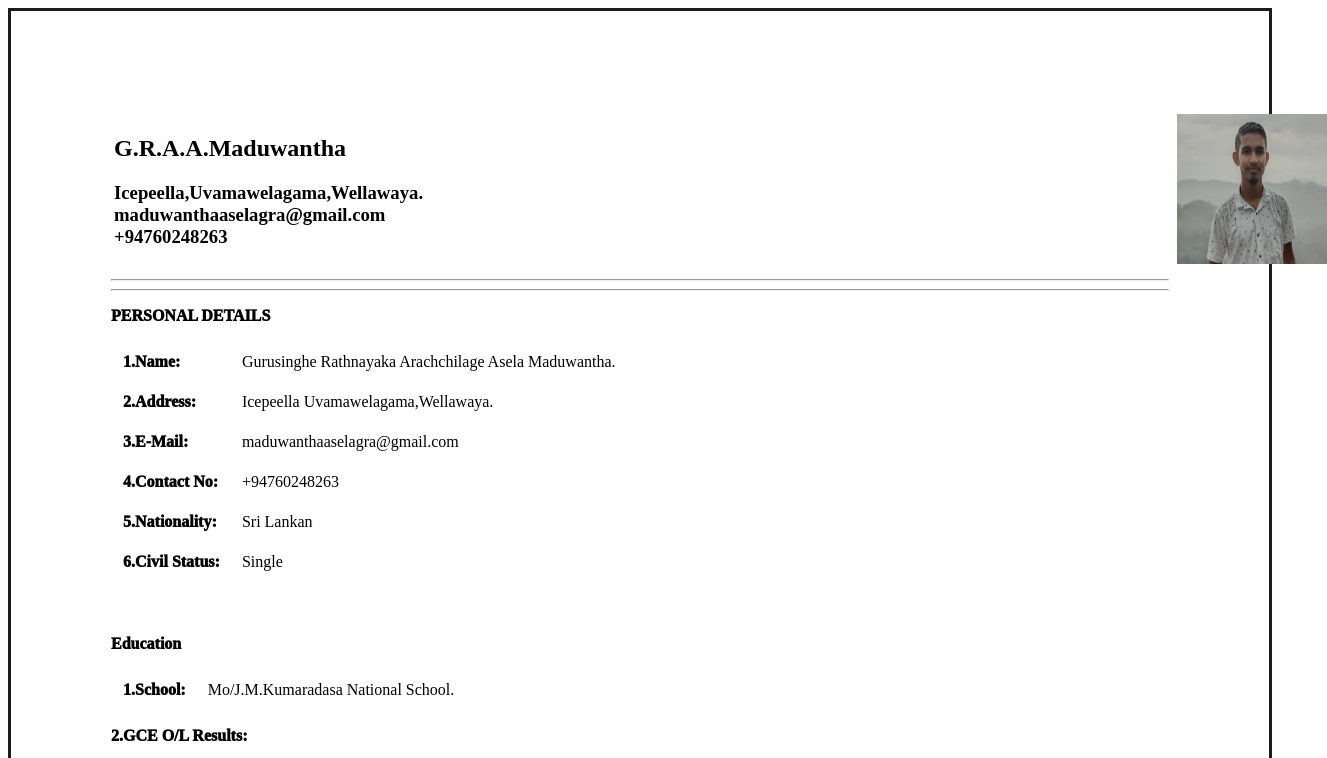
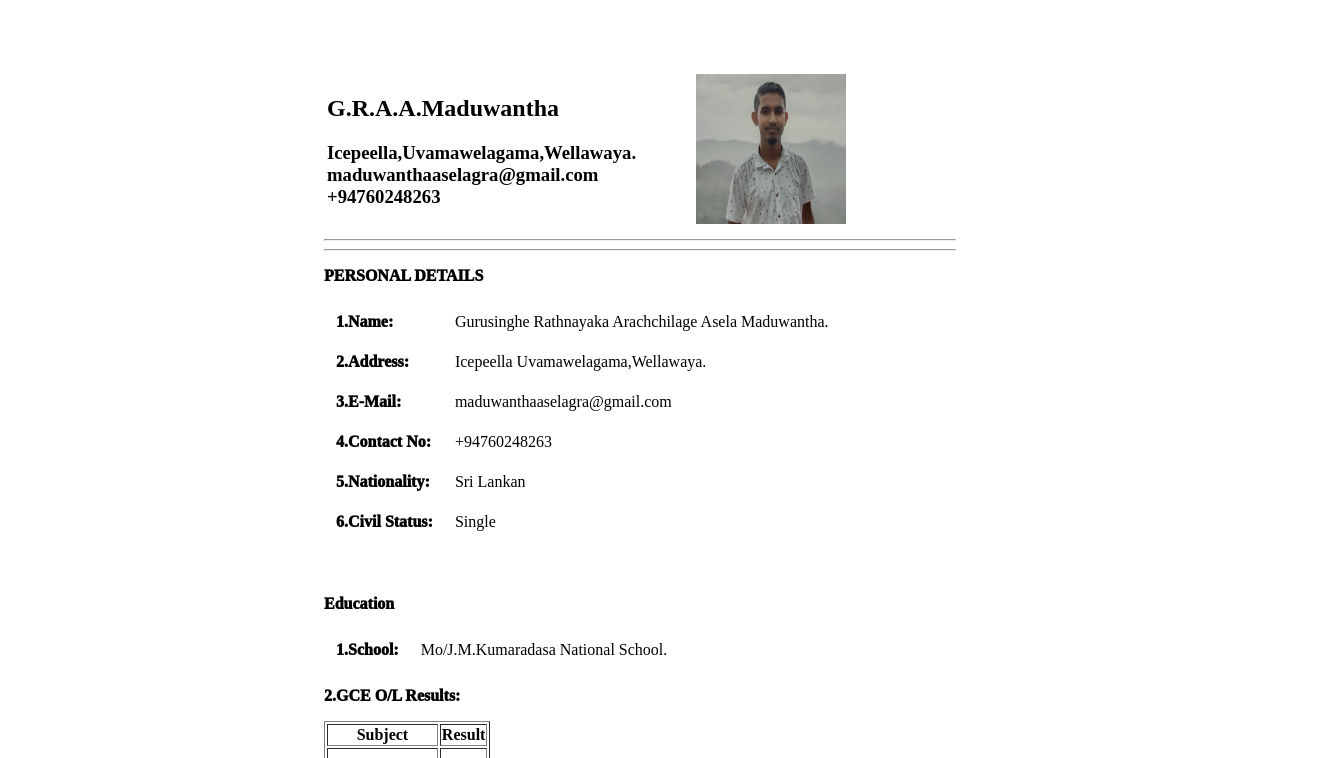
Before and after one commit to Maduwanthagraa/myblog.github.io, a plain HTML site: page CV.html in a window 1280 px wide. Shown: the top 758 px of the page, 1327 px wide, since content can reach past the window. Drawn offline with Linux system fonts and the light colour scheme.

Commit message:
Add files via upload
Signed-off-by: Maduwanthagraa <112416067+Maduwanthagraa@users.noreply.github.com>

```diff
--- a/CV.html
+++ b/CV.html
@@ -8,17 +8,20 @@
     <link rel="stylesheet" href="cvcss.css">
 </head>
     <body>
+        <div class="maind">
         <table>
+            <tr>
             <th class="main" >
 
                 <h2>G.R.A.A.Maduwantha</h2>
-             <h3>Icepeella,Uvamawelagama,Wellawaya.
+                <h3>Icepeella,Uvamawelagama,Wellawaya.&ensp;&ensp;&ensp;&ensp;&ensp;&ensp;
                 <br>maduwanthaaselagra@gmail.com<br>+94760248263</h3>
 
             </th>
             <th>
                 <img src="asela.jpeg">
             </th>
+        </tr>
         </table>
         <hr>
         <hr>
@@ -89,12 +92,14 @@
         </table>
         <p class="descrip">2.GCE O/L Results:</p>
         <table border="1">
+            <tr>
             <th class="tabhead">
                 Subject
             </th>
             <th>
                 Result
             </th>
+            </tr>
             <tr>
                 <td class="head">
                 Sinhala
@@ -174,12 +179,14 @@
         <p class="descrip">3.GCE A/L Results:</p>
 
         <table border="1">
+            <tr>
             <th class="tabhead">
                 Subject
             </th>
             <th>
                 Result
             </th>
+            </tr>
             <tr>
                 <td class="head">
                 Combined Mathematics
@@ -224,7 +231,7 @@
 
         </ol>
 
-
+     </div>
 
 
  </body>
--- a/cvcss.css
+++ b/cvcss.css
@@ -1,9 +1,9 @@
-body{
-    padding: 100px;
-    border: rgb(29, 29, 29) 3px solid;
+
+.maind{
+
+    margin: 0 20% 0 20% ;
+    padding: 5%;
 }
-
-
 
 
 .main h3,h2{
@@ -16,7 +16,7 @@ td{
 th img{
     height: 150px;
     width: 150px;
-    padding-left: 500%;
+
 
 }
 
```
Also changed, not shown: index.html (+1 -1 lines). Lines whose indentation alone changed are shown as unchanged.
